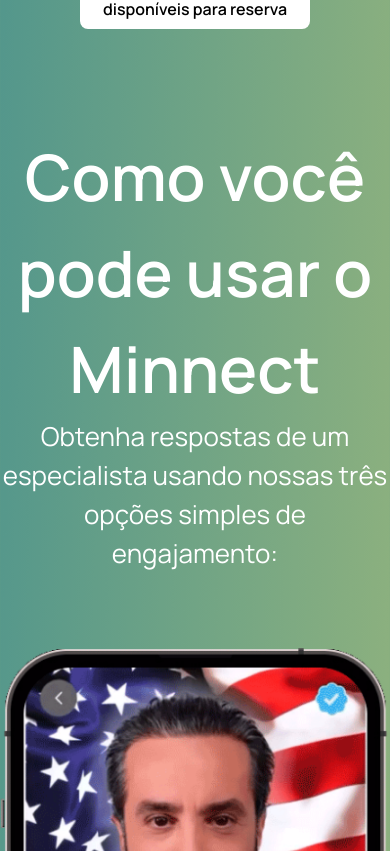
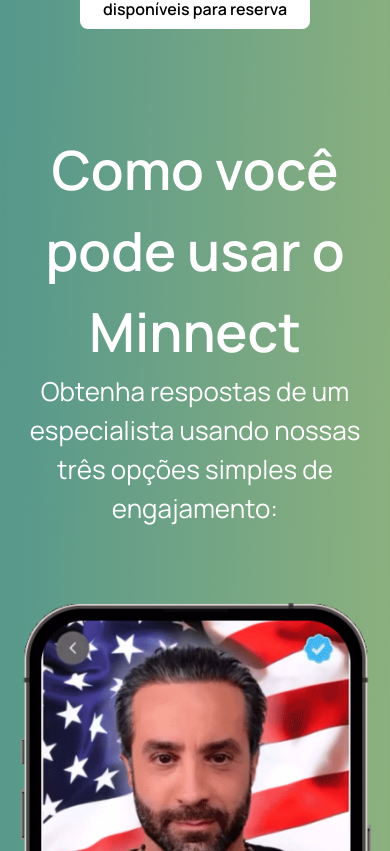
Before and after one commit to ebagabee/Minnect-BR, a React (Vite) app: page / in a window 390 px wide. Shown: the part 7513-8364 px from the top of the page. Built offline with nearby package versions, Linux system fonts and the light colour scheme.

Commit message:
Checkpoint

```diff
--- a/src/components/Download/download.css
+++ b/src/components/Download/download.css
@@ -34,6 +34,8 @@
 @media screen and (max-width: 767px) {
     .download {
         flex-direction: column;
+        width: 90%;
+        margin: 100px auto;
     }
 
     .download-left h1{
@@ -45,6 +47,16 @@
     .download-left p {
         font-family: 'Manrope', sans-serif;
         font-size: 19px;
-        max-width: 90%;
+        max-width: 100%;
+    }
+
+    .buttons-download {
+        flex-direction: column;
+        justify-content: center;
+        align-items: center;
+    }
+
+    .download img {
+        margin-top: 50px;
     }
 }
--- a/src/components/Minnect/minnect.css
+++ b/src/components/Minnect/minnect.css
@@ -31,6 +31,16 @@
 }
 
 @media screen and (max-width: 767px) {
+    .how-to-use {
+        margin: 100px auto;
+        width: 90%;
+    }
+
+    .how-to-use .title {
+        font-size: 54px;
+        font-weight: 600;
+    }
+
     #mobile1, #mobile3 {
         flex-direction: column-reverse;
     }
```
